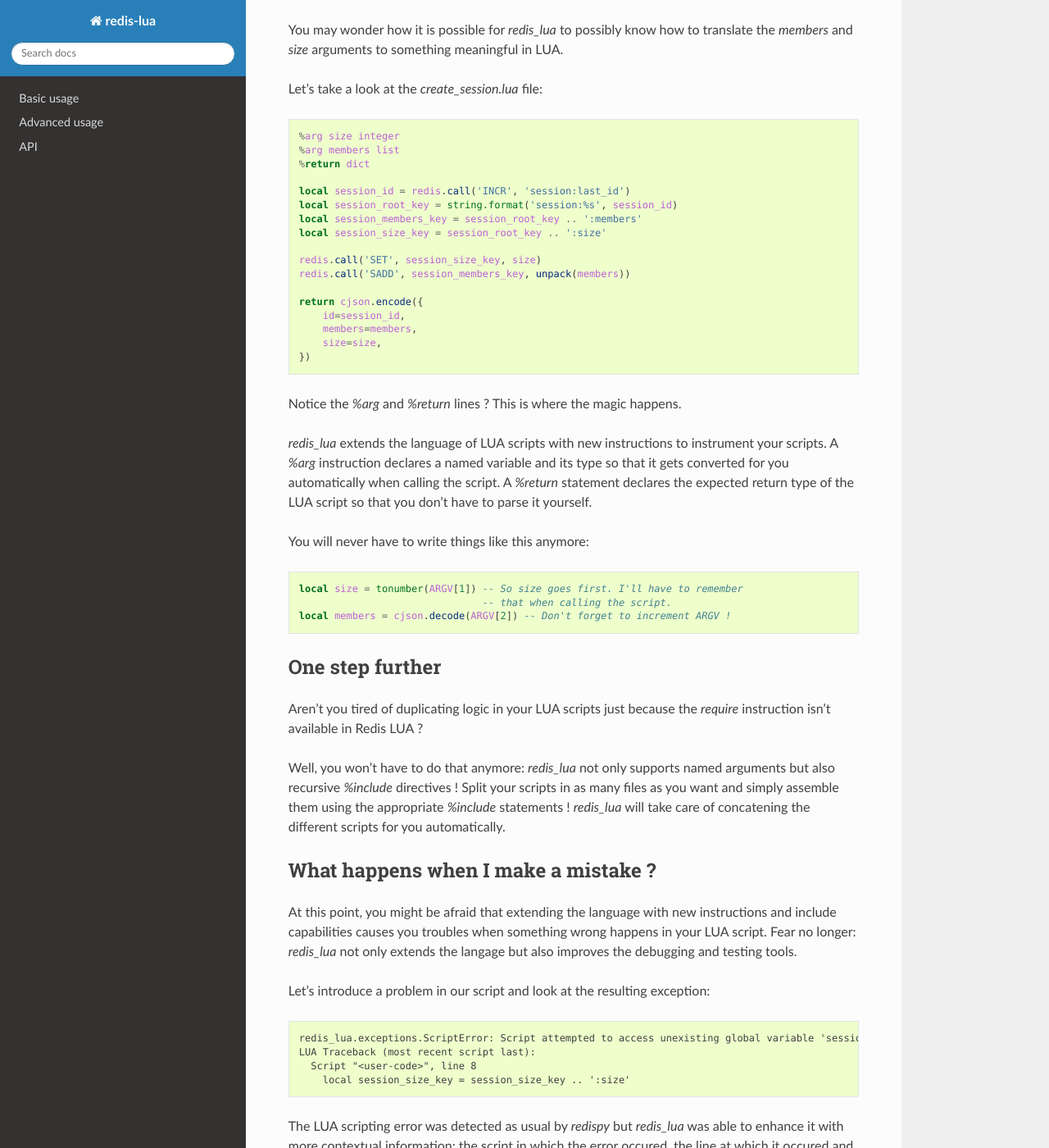
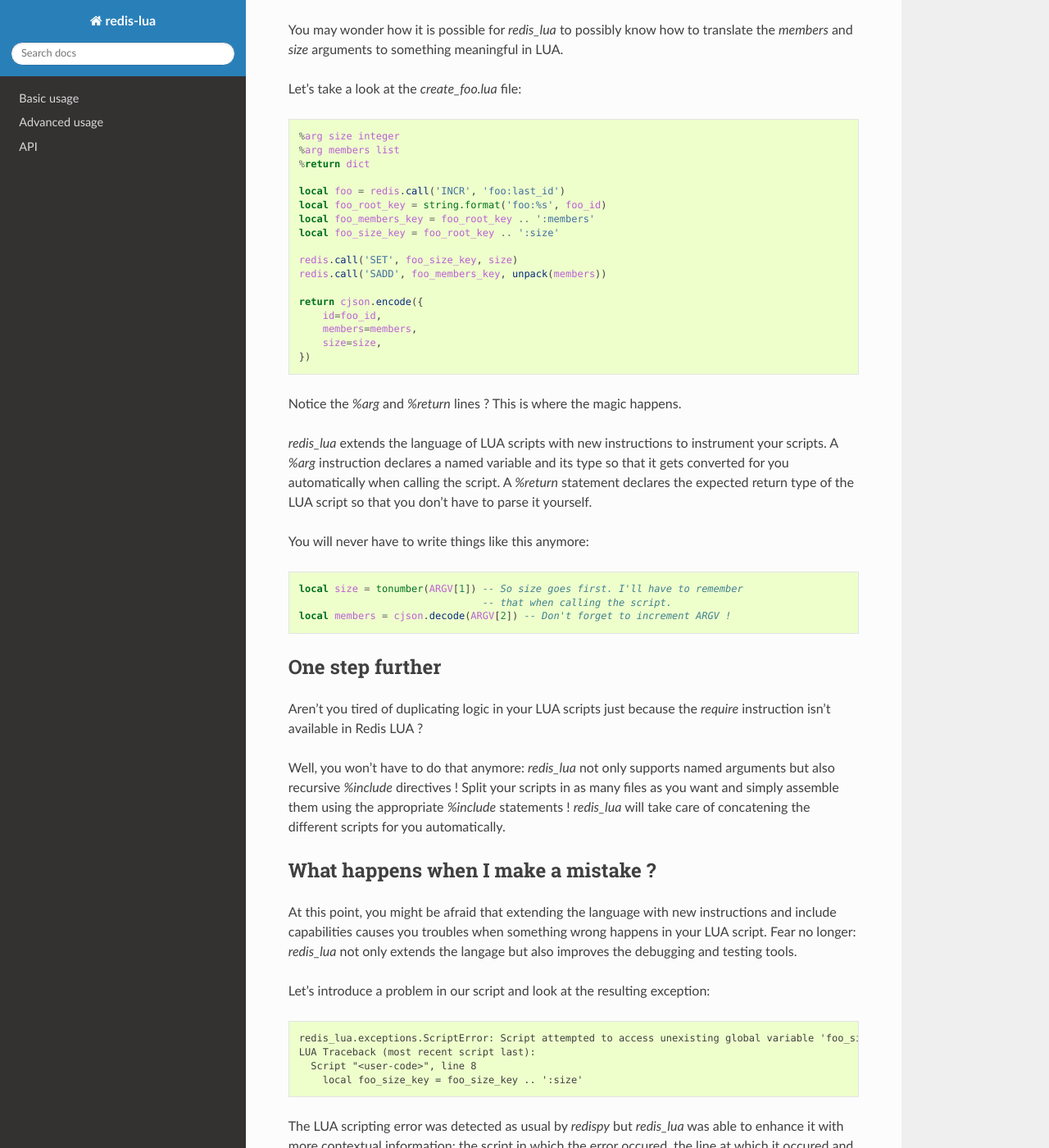
Before and after one commit to ereOn/redis-lua, a Sphinx documentation site: the page built from doc/source/index.rst, in a window 1280 px wide and 1400 px high, scrolled down 1667 px. Shown: the whole window at 82% size. Built offline with Sphinx 7.4.7 and the Read the Docs theme 2.0.0, drawn with Linux system fonts in a browser that asks for light colours; some of the changed text lies outside the part shown.

Commit message:
More generic examples

```diff
--- a/doc/source/index.rst
+++ b/doc/source/index.rst
@@ -16,11 +16,11 @@
 
    from redis_lua import load_script
 
-   # Loads the 'create_session.lua' in the 'lua' directory.
-   script = load_script(name='create_session', path='lua/')
+   # Loads the 'create_foo.lua' in the 'lua' directory.
+   script = load_script(name='create_foo', path='lua/')
 
    # Run the script with the specified arguments.
-   session = script.get_runner(client=redis_client)(
+   foo = script.get_runner(client=redis_client)(
        members={'john', 'susan', 'bob'},
        size=5,
    )
@@ -42,11 +42,11 @@
 
 .. code-block:: python
 
-   # Loads the 'create_session.lua' in the 'lua' directory.
-   script = load_script(name='create_session', path='lua/')
+   # Loads the 'create_foo.lua' in the 'lua' directory.
+   script = load_script(name='create_foo', path='lua/')
 
 
-These lines looks for a file named `create_session.lua` in the `lua` directory,
+These lines looks for a file named `create_foo.lua` in the `lua` directory,
 relative to the current working directory. This example actually considers
 that using the current directory is correct. In a production code, you likely
 want to make sure to use a more reliable or absolute path.
@@ -70,7 +70,7 @@
 .. code-block:: python
 
    # Run the script with the specified arguments.
-   session = script.get_runner(client=redis_client)(
+   foo = script.get_runner(client=redis_client)(
        members={'john', 'susan', 'bob'},
        size=5,
    )
@@ -91,7 +91,7 @@
 You may wonder how it is possible for `redis_lua` to possibly know how to
 translate the `members` and `size` arguments to something meaningful in LUA.
 
-Let's take a look at the `create_session.lua` file:
+Let's take a look at the `create_foo.lua` file:
 
 .. code-block:: lua
 
@@ -99,16 +99,16 @@
    %arg members list
    %return dict
 
-   local session_id = redis.call('INCR', 'session:last_id')
-   local session_root_key = string.format('session:%s', session_id)
-   local session_members_key = session_root_key .. ':members'
-   local session_size_key = session_root_key .. ':size'
+   local foo = redis.call('INCR', 'foo:last_id')
+   local foo_root_key = string.format('foo:%s', foo_id)
+   local foo_members_key = foo_root_key .. ':members'
+   local foo_size_key = foo_root_key .. ':size'
 
-   redis.call('SET', session_size_key, size)
-   redis.call('SADD', session_members_key, unpack(members))
+   redis.call('SET', foo_size_key, size)
+   redis.call('SADD', foo_members_key, unpack(members))
 
    return cjson.encode({
-       id=session_id,
+       id=foo_id,
        members=members,
        size=size,
    })
@@ -153,10 +153,10 @@
 
 .. code-block:: none
 
-   redis_lua.exceptions.ScriptError: Script attempted to access unexisting global variable 'session_size_key'
+   redis_lua.exceptions.ScriptError: Script attempted to access unexisting global variable 'foo_size_key'
    LUA Traceback (most recent script last):
      Script "<user-code>", line 8
-       local session_size_key = session_size_key .. ':size'
+       local foo_size_key = foo_size_key .. ':size'
 
 The LUA scripting error was detected as usual by `redispy` but `redis_lua` was
 able to enhance it with more contextual information: the script in which the
```
Also changed, not shown: README.md (+3 -3 lines), doc/source/usage.rst (+4 -4 lines), integration_tests/__init__.py (+7 -7 lines).
